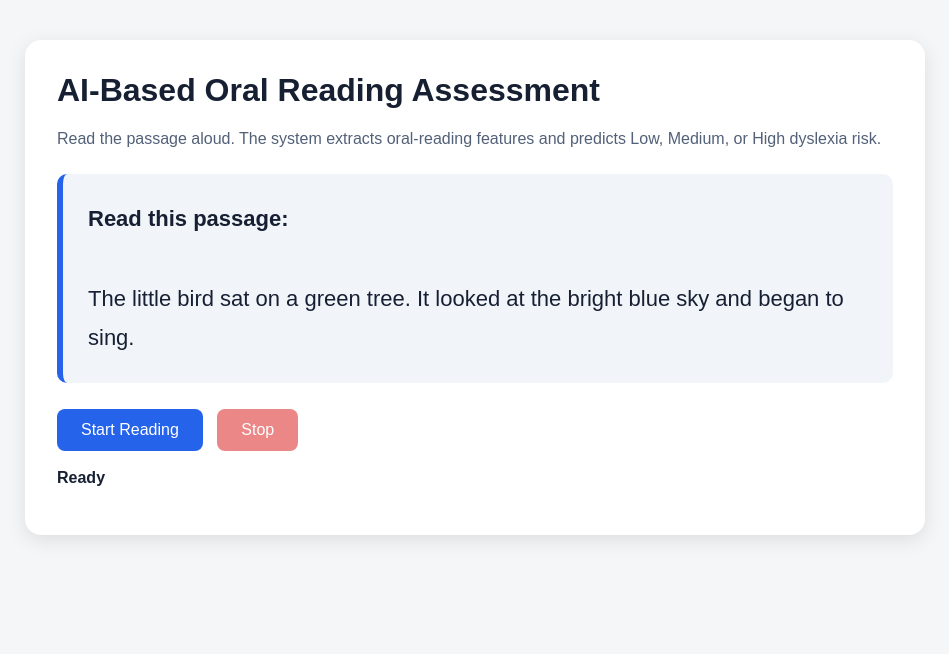
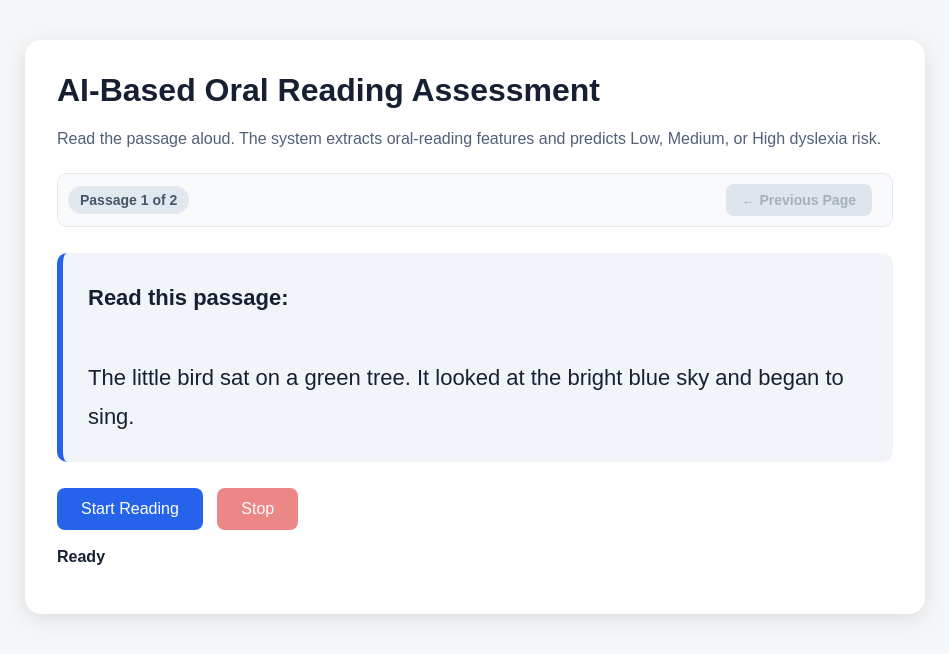
Before and after one commit to Parthipan868/Final_Year_Project, a Flask app: page / in a window 1280 px wide. Shown: the top 654 px of the page, without its empty margins (165-1114 px from the left). Run offline with Flask 3, Linux system fonts and the light colour scheme; parts of the project's set-up code (start-up, migrations or seed data) failed here and were passed over.

Commit message:
feat: Add multi-passage pagination with 2 reading sentences

```diff
--- a/templates/index.html
+++ b/templates/index.html
@@ -163,6 +163,50 @@
             font-size: 13px;
         }
 
+        .pagination-container {
+            display: flex;
+            justify-content: space-between;
+            align-items: center;
+            margin-top: 25px;
+            margin-bottom: 5px;
+            padding: 10px;
+            background: #f8fafc;
+            border: 1px solid #e2e8f0;
+            border-radius: 10px;
+        }
+
+        .page-indicator {
+            font-size: 14px;
+            font-weight: 600;
+            color: #475569;
+            background: #e2e8f0;
+            padding: 6px 12px;
+            border-radius: 20px;
+        }
+
+        .page-nav-btn {
+            padding: 8px 16px;
+            font-size: 14px;
+            font-weight: 600;
+            background: #2563eb;
+            color: white;
+            border: none;
+            border-radius: 8px;
+            cursor: pointer;
+            transition: all 0.2s ease;
+            margin-left: 8px;
+        }
+
+        .page-nav-btn:hover:not(:disabled) {
+            background: #1d4ed8;
+        }
+
+        .page-nav-btn:disabled {
+            background: #cbd5e1;
+            color: #64748b;
+            cursor: not-allowed;
+        }
+
         @media (max-width: 700px) {
             .feature-grid {
                 grid-template-columns: 1fr;
@@ -185,6 +229,14 @@
         Read the passage aloud. The system extracts oral-reading
         features and predicts Low, Medium, or High dyslexia risk.
     </p>
+
+    <div class="pagination-container">
+        <span id="pageIndicator" class="page-indicator">Passage 1 of 2</span>
+        <div>
+            <button id="prevBtn" class="page-nav-btn" disabled>&#8592; Previous Page</button>
+            <button id="nextBtn" class="page-nav-btn" style="display: none;">Next Page &#8594;</button>
+        </div>
+    </div>
 
     <div class="passage">
 
@@ -220,8 +272,69 @@
 const SpeechRecognition =
     window.SpeechRecognition || window.webkitSpeechRecognition;
 
-const passageText =
-    document.getElementById("passageText").innerText.trim();
+const passages = [
+    "The little bird sat on a green tree. It looked at the bright blue sky and began to sing.",
+    "The brown bird quickly flew through the bright blue bridge before breakfast"
+];
+let currentPageIndex = 0;
+const completedPages = new Array(passages.length).fill(false);
+
+function getPassageText() {
+    return passages[currentPageIndex];
+}
+
+const prevBtn = document.getElementById("prevBtn");
+const nextBtn = document.getElementById("nextBtn");
+const pageIndicator = document.getElementById("pageIndicator");
+const passageTextElement = document.getElementById("passageText");
+
+function updateNextButtonVisibility() {
+    if (currentPageIndex < passages.length - 1 && completedPages[currentPageIndex]) {
+        nextBtn.style.display = "inline-block";
+        nextBtn.disabled = false;
+    } else {
+        nextBtn.style.display = "none";
+    }
+}
+
+function updatePage() {
+    passageTextElement.innerText = passages[currentPageIndex];
+    pageIndicator.textContent = `Passage ${currentPageIndex + 1} of ${passages.length}`;
+
+    prevBtn.disabled = currentPageIndex === 0;
+    updateNextButtonVisibility();
+
+    statusElement.textContent = "Ready";
+    resultBox.innerHTML = "";
+    finalTranscript = "";
+    interimTranscript = "";
+}
+
+function toggleNavigation(enabled) {
+    if (enabled) {
+        prevBtn.disabled = currentPageIndex === 0;
+        if (currentPageIndex < passages.length - 1 && completedPages[currentPageIndex]) {
+            nextBtn.disabled = false;
+        }
+    } else {
+        prevBtn.disabled = true;
+        nextBtn.disabled = true;
+    }
+}
+
+prevBtn.onclick = () => {
+    if (currentPageIndex > 0) {
+        currentPageIndex--;
+        updatePage();
+    }
+};
+
+nextBtn.onclick = () => {
+    if (currentPageIndex < passages.length - 1) {
+        currentPageIndex++;
+        updatePage();
+    }
+};
 
 const startButton =
     document.getElementById("startButton");
@@ -461,6 +574,7 @@ function createRecognition() {
 
         startButton.disabled = false;
         stopButton.disabled = true;
+        toggleNavigation(true);
 
         const spokenText =
             (finalTranscript + " " + interimTranscript).trim();
@@ -478,7 +592,7 @@ function createRecognition() {
 
 async function processAssessment(spokenText) {
     const comparison =
-        compareWords(passageText, spokenText);
+        compareWords(getPassageText(), spokenText);
 
     const durationSeconds = Math.max(
         (Date.now() - startTime) / 1000,
@@ -547,6 +661,9 @@ async function processAssessment(spokenText) {
             featureData,
             prediction
         );
+
+        completedPages[currentPageIndex] = true;
+        updateNextButtonVisibility();
 
     } catch (error) {
         statusElement.textContent =
@@ -707,6 +824,7 @@ if (!SpeechRecognition) {
 
         startButton.disabled = true;
         stopButton.disabled = false;
+        toggleNavigation(false);
 
         try {
             recognition.start();
@@ -719,6 +837,7 @@ if (!SpeechRecognition) {
 
             startButton.disabled = false;
             stopButton.disabled = true;
+            toggleNavigation(true);
         }
     };
 
@@ -736,6 +855,9 @@ if (!SpeechRecognition) {
         }
     };
 }
+
+// Initialize pagination display setup
+updatePage();
 </script>
 
 </body>
```
